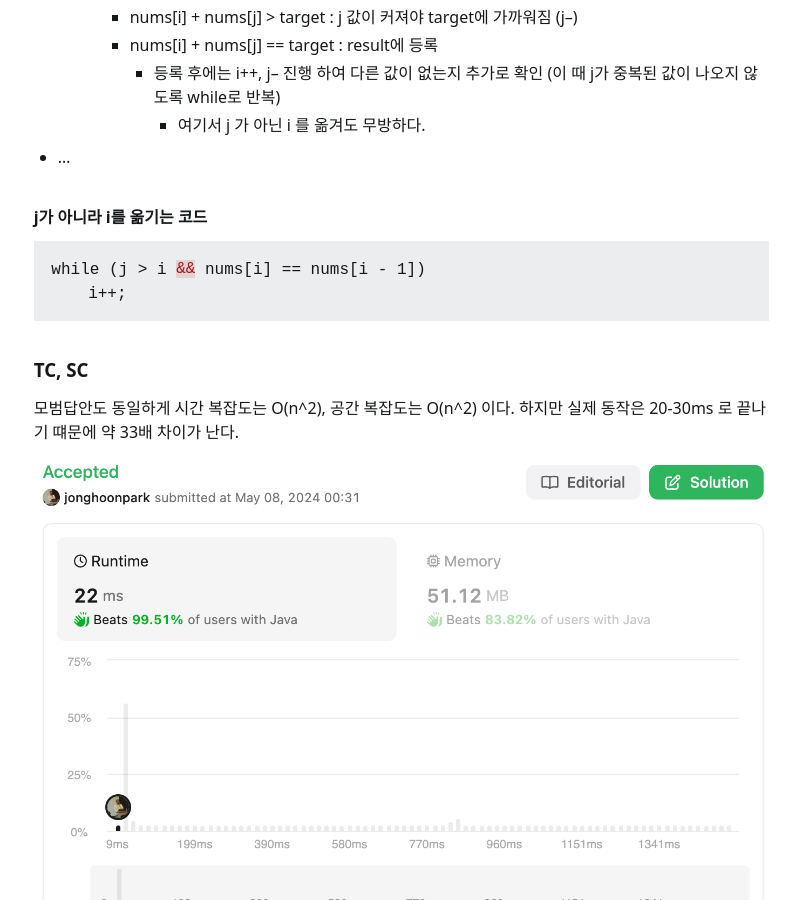
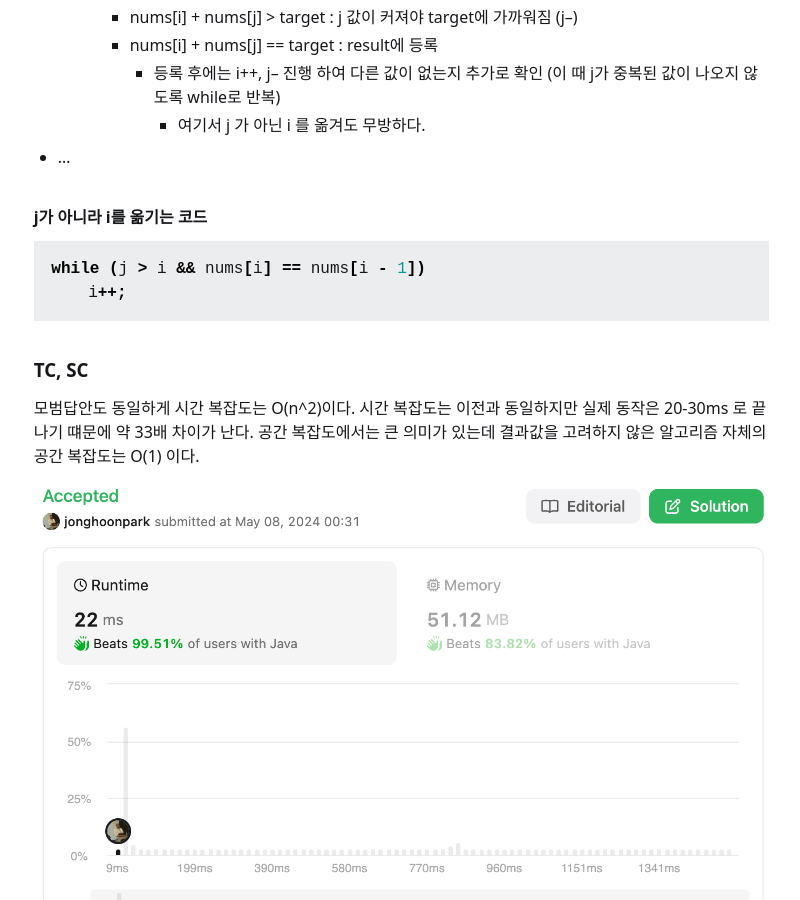
Before and after one commit to dev-jonghoonpark/algorithm-blog, a Jekyll site: the page built from _posts/2024-05-07-leetcode-15.md, in a window 1280 px wide and 900 px high, scrolled down 8306 px. Shown: the whole window, without its empty margins (319-1119 px from the left). Built offline with Jekyll 4.4.1, drawn with Linux system fonts in a browser that asks for light colours; the table of contents is made by our own code.

Commit message:
update post

````diff
--- a/_posts/2024-05-07-leetcode-15.md
+++ b/_posts/2024-05-07-leetcode-15.md
@@ -271,14 +271,15 @@ example input : [-4, -2, -2, -2, 0, 1, 2, 2, 2, 3, 3, 4, 4, 6, 6]
 
 #### j가 아니라 i를 옮기는 코드
 
-```
+```java
 while (j > i && nums[i] == nums[i - 1])
     i++;
 ```
 
 ### TC, SC
 
-모범답안도 동일하게 시간 복잡도는 O(n^2), 공간 복잡도는 O(n^2) 이다. 하지만 실제 동작은 20-30ms 로 끝나기 떄문에 약 33배 차이가 난다.
+모범답안도 동일하게 시간 복잡도는 O(n^2)이다. 시간 복잡도는 이전과 동일하지만 실제 동작은 20-30ms 로 끝나기 떄문에 약 33배 차이가 난다.
+공간 복잡도에서는 큰 의미가 있는데 결과값을 고려하지 않은 알고리즘 자체의 공간 복잡도는 O(1) 이다.
 
 ![best answer](/assets/images/2024-05-07-leetcode-15/best-answer.png)
 
````
